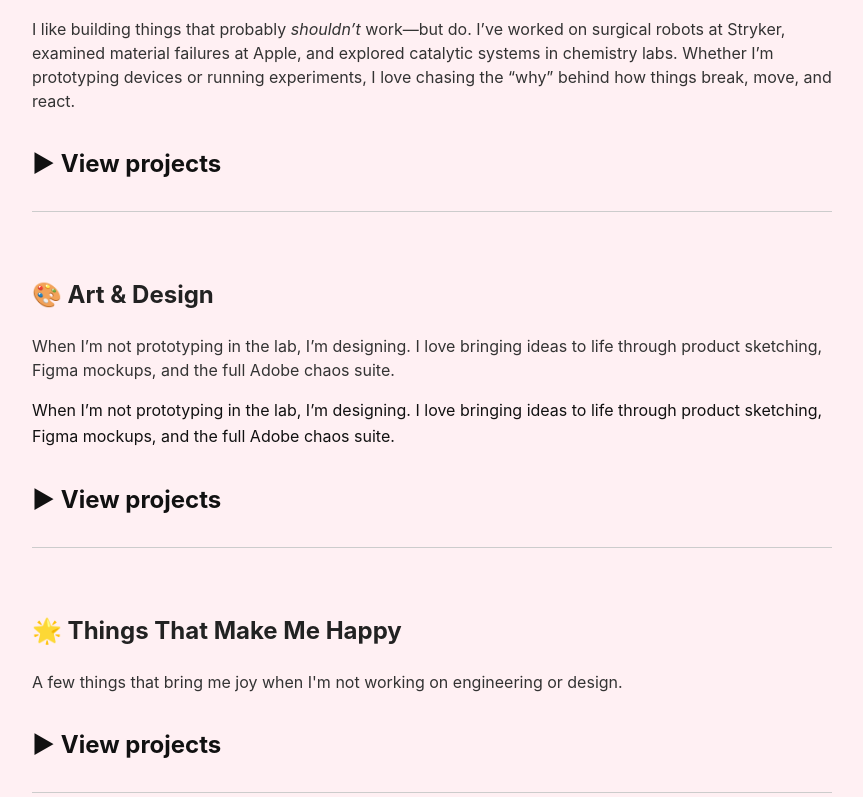
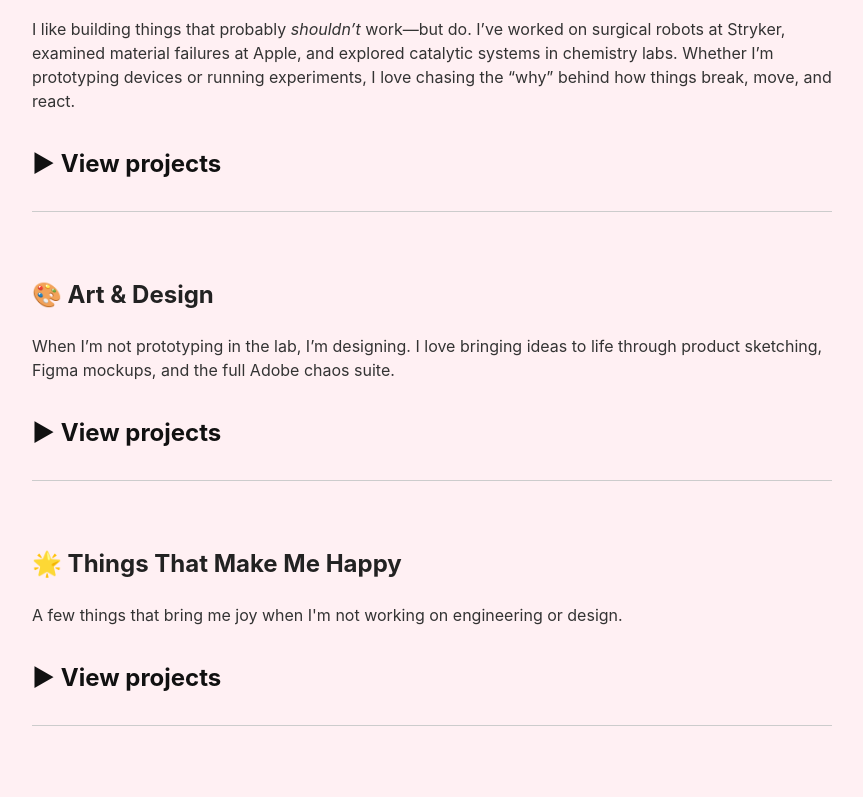
Before and after one commit to rsmurata17/richelmurata.github.io, a plain HTML site: page index.html in a window 1280 px wide. Shown: the part 700-1497 px from the top of the page, without its empty margins (208-1071 px from the left). After the commit the page ends 1466 px from the top, so only its background shows below. Drawn offline with Linux system fonts and the light colour scheme.

Commit message:
Update index.html

```diff
--- a/index.html
+++ b/index.html
@@ -81,8 +81,7 @@
 
   <h2>🎨 Art & Design</h2>
 <p>When I’m not prototyping in the lab, I’m designing. I love bringing ideas to life through product sketching, Figma mockups, and the full Adobe chaos suite.</p>
-    <p>When I’m not prototyping in the lab, I’m designing. I love bringing ideas to life through product sketching, Figma mockups, and the full Adobe chaos suite.</p>
-    <details><summary>View projects</summary><div class="projects">
+       <details><summary>View projects</summary><div class="projects">
       <div class="project">
         <img src="cookiecutters.jpg" alt="Taylor Swift cookie cutters" />
         <div>
```
